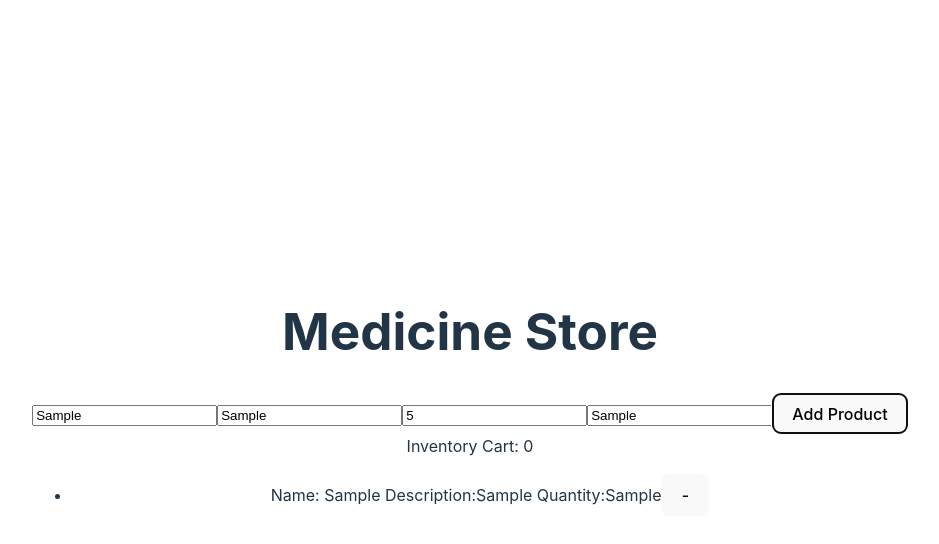
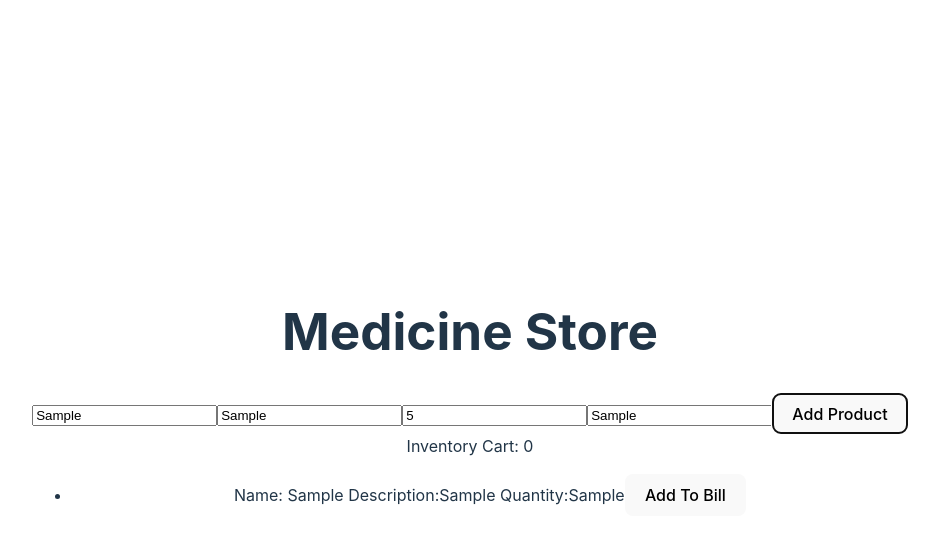
Before and after one commit to syeef-test/react_med_store, a React (Vite) app: page / in a window 1280 px wide. Both pictures are taken after typing "Sample", "Sample", "5", "Sample" into the empty fields and a click on the button "Add Product". Shown: the top 544 px of the page, without its empty margins (170-1109 px from the left). Built offline with nearby package versions, Linux system fonts and the light colour scheme.

Commit message:
partial working

```diff
--- a/src/components/Inventory.jsx
+++ b/src/components/Inventory.jsx
@@ -31,7 +31,9 @@
       {medContext.items.map((item) => (
         <li key={item.id}>
           Name: {item.medname} Description:{item.desc} Quantity:{item.quantity}
-          <button onClick={() => decreaseQuantityHandler(item)}>-</button>
+          <button onClick={() => decreaseQuantityHandler(item)}>
+            Add To Bill
+          </button>
         </li>
       ))}
     </ul>
--- a/src/store/MedcineInventoryProvider.jsx
+++ b/src/store/MedcineInventoryProvider.jsx
@@ -25,14 +25,14 @@
         const updatedItems = [...medcine];
         updatedItems[existingItemIndex].quantity = updatedQuantity;
 
-        console.log(updatedItems);
         updateItems(updatedItems);
+        console.log(items);
       } else {
         // new array without the removed item
         const updatedItems = updatedCartItems.filter(
           (_, index) => index !== existingItemIndex
         );
-        console.log(updatedItems);
+        console.log(items);
 
         updateItems(updatedItems);
       }
```
